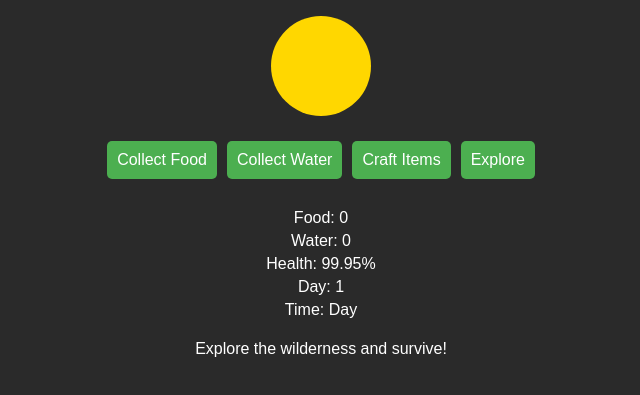
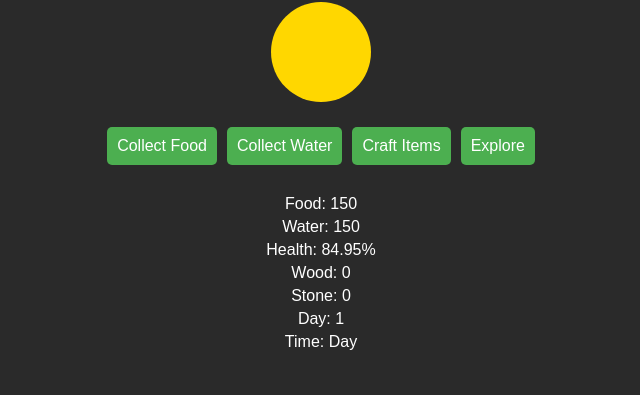
Before and after one commit to largefort/Idlesurvivor, a plain HTML site: page index.html in a window 1280 px wide. Shown: the part 245-640 px from the top of the page, without its empty margins (319-959 px from the left). Drawn offline with Linux system fonts and the light colour scheme.

Commit message:
Update index.html

```diff
--- a/index.html
+++ b/index.html
@@ -20,10 +20,12 @@
             <p id="food-stat">Food: 0</p>
             <p id="water-stat">Water: 0</p>
             <p id="health-stat">Health: 100%</p>
+            <p id="wood-stat">Wood: 0</p>
+            <p id="stone-stat">Stone: 0</p>
             <p id="day-stat">Day: 1</p>
             <p id="time-stat">Time: Day</p>
         </div>
-        <p id="info-text">Explore the wilderness and survive!</p>
+        <p id="event-message"></p>
     </div>
     <script src="game.js"></script>
 </body>
```
